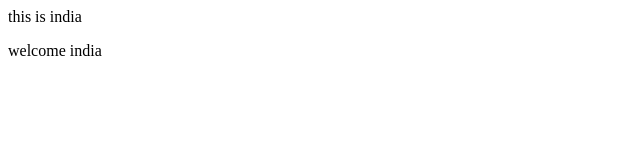
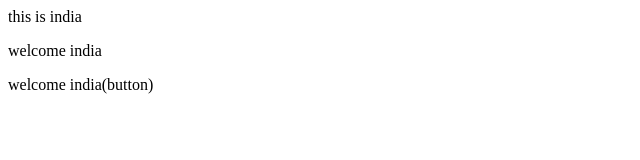
Before and after one commit to Divyasri461/localrepo, a plain HTML site: page index.html in a window 1280 px wide. Shown: the whole page, without its empty margins (0-640 px from the left). Drawn offline with Linux system fonts and the light colour scheme.

```diff
--- a/index.html
+++ b/index.html
@@ -1,4 +1,5 @@
 <html>
     <p>this is india</p>
     <p>welcome india</p>
+    <p>welcome india(button)</p>
 </html>
```
